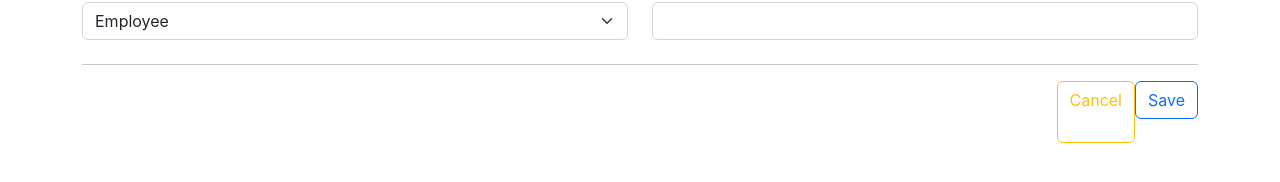
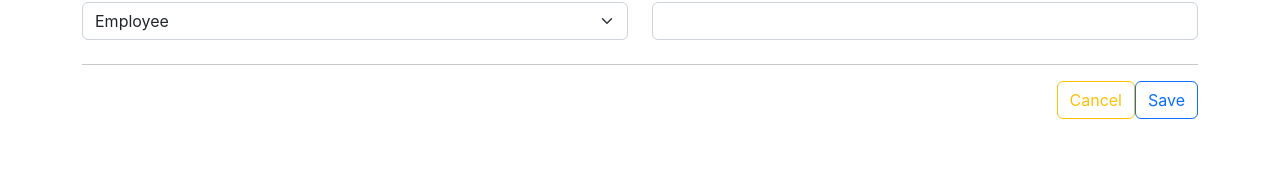
Before and after one commit to quynhniee/ticket-management-system, a React (Create React App) app: page /employee-detail in a window 1280 px wide. Shown: the part 268-450 px from the top of the page. Built offline with nearby package versions, Linux system fonts and the light colour scheme.

Commit message:
update employee role

```diff
--- a/src/views/EmployeeDetail.jsx
+++ b/src/views/EmployeeDetail.jsx
@@ -67,8 +67,8 @@ const EmployeeDetail = () => {
                 value={role}
                 onChange={roleChangeHandle}
               >
-                <option value="G">G</option>
-                <option value="Q">Q</option>
+                <option value="G">Director</option>
+                <option value="Q">Manager</option>
                 <option value="E">Employee</option>
               </select>
             </div>
@@ -92,7 +92,7 @@ const EmployeeDetail = () => {
         <hr />
 
         <div className="d-flex justify-content-end">
-          <Link to="/" className="btn btn-outline-warning mr-4">
+          <Link to="/" className="btn btn-outline-warning mb-4">
             Cancel
           </Link>
           <button type="submit" className="btn btn-outline-primary mb-4">
```
